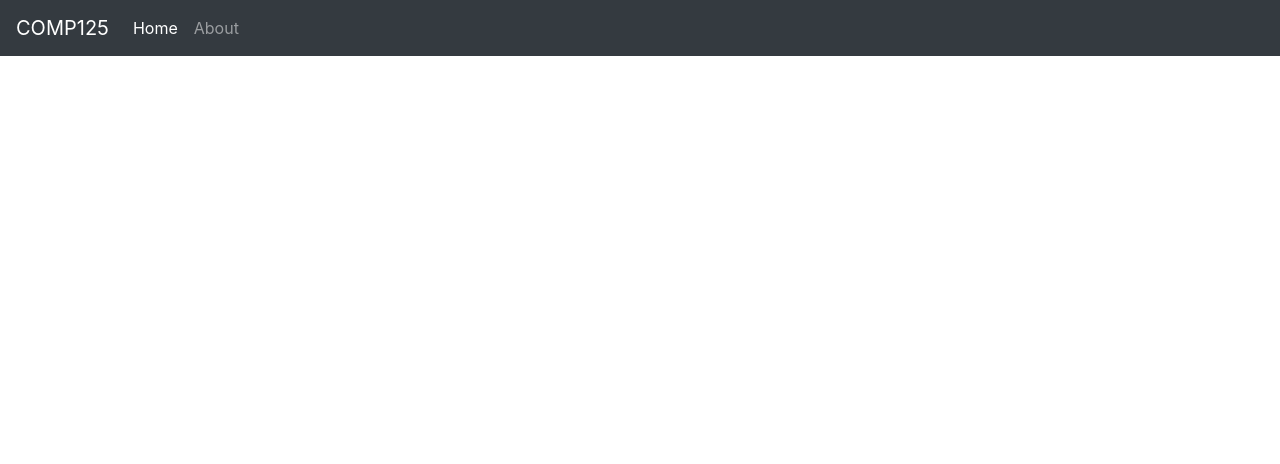
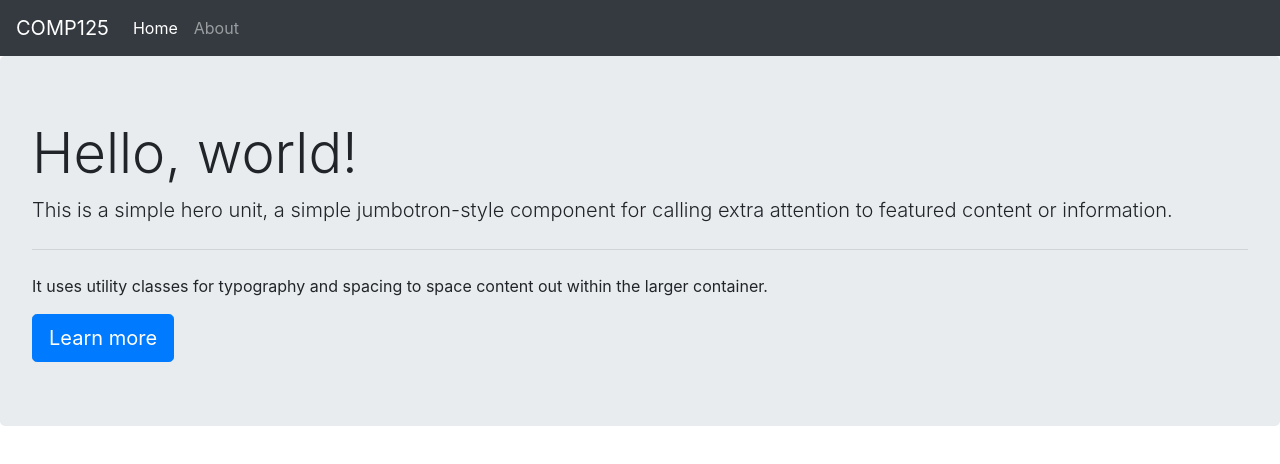
Before and after one commit to CentennialCollege/COMP125-S2018-Lesson1A, a plain HTML site: page index.html in a window 1280 px wide. Drawn offline with Linux system fonts and the light colour scheme.

Commit message:
added jumbotron to index.html

```diff
--- a/index.html
+++ b/index.html
@@ -29,6 +29,15 @@
         </div>
       </nav>
 
+      <!-- Jumbotron -->
+      <div class="jumbotron">
+            <h1 class="display-4">Hello, world!</h1>
+            <p class="lead">This is a simple hero unit, a simple jumbotron-style component for calling extra attention to featured content or information.</p>
+            <hr class="my-4">
+            <p>It uses utility classes for typography and spacing to space content out within the larger container.</p>
+            <a class="btn btn-primary btn-lg" href="#" role="button">Learn more</a>
+          </div>
+
     <!-- JavaScript Section -->
     <script src="./Scripts/lib/jquery/jquery-3.3.1.min.js"></script>
     <script src="./Scripts/lib/bootstrap/js/bootstrap.min.js"></script>
```
